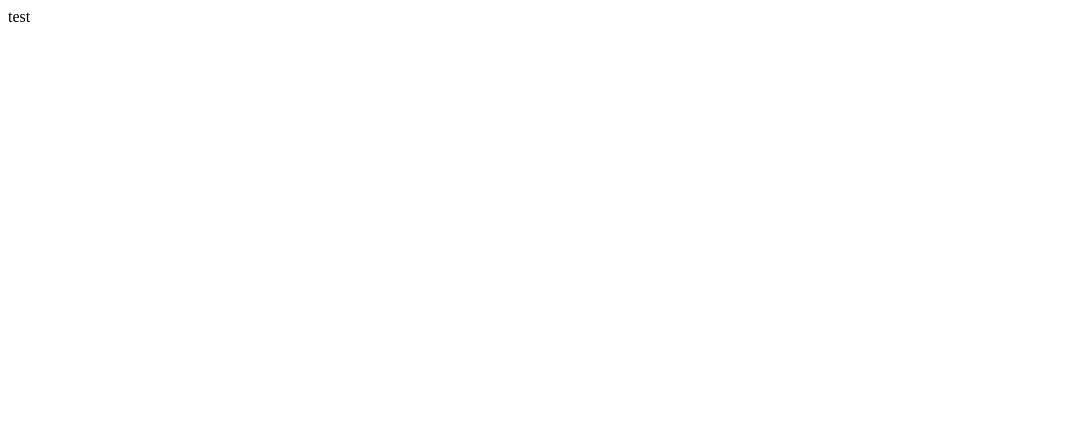
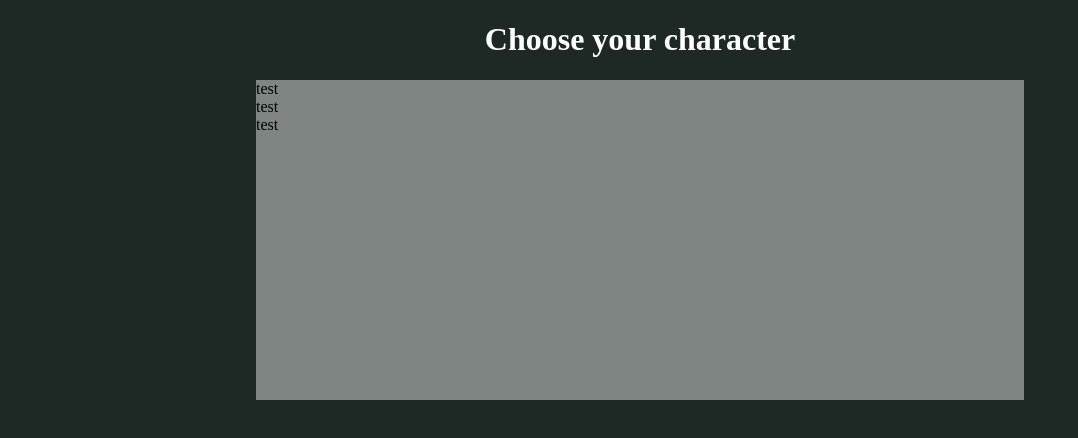
Before and after one commit to NicoDMTX/Game, a website: page public/index.html in a window 1280 px wide. Shown: the whole page, without its empty margins (0-1078 px from the left). Drawn offline with Linux system fonts and the light colour scheme.

Commit message:
adding all the files in public and adding new dependencies

```diff
--- a/package.json
+++ b/package.json
@@ -10,6 +10,7 @@
   "author": "",
   "license": "ISC",
   "dependencies": {
+    "axios": "^0.25.0",
     "body-parser": "^1.19.1",
     "express": "^4.17.2",
     "mongodb": "^4.3.1",
--- a/public/css/style.css
+++ b/public/css/style.css
@@ -1,4 +1,24 @@
 body {
-  background-color: burlywood;
+    background-color: #1E2824;
+    margin: 0%;
+    padding: 0%;
 }
-/*# sourceMappingURL=style.css.map */
+
+#title {
+    color: #FFFFFF;
+    text-align: center;
+}
+
+.container__character {
+    display: flex;
+    justify-content: center;
+    align-items: center;
+}
+
+.character__background {
+    display: flex;
+    flex-direction: column;
+    width: 60%;
+    height: 40vh;
+    background-color: #ffffff6e;
+}
--- a/public/css/style.scss
+++ /dev/null
@@ -1,3 +0,0 @@
-body {
-    background-color: burlywood;
-}
--- a/public/index.html
+++ b/public/index.html
@@ -5,8 +5,18 @@
     <meta http-equiv="X-UA-Compatible" content="IE=edge">
     <meta name="viewport" content="width=device-width, initial-scale=1.0">
     <title>Document</title>
+    <link rel="stylesheet" href="/css/style.css">
 </head>
 <body>
-    test
+    <h1 id="title">Choose your character</h1>
+    <div class="container__character">
+        <div class="character__background">
+            <div class="character__img">test</div>
+            <div class="character__name">test</div>
+            <div class="character__level">test</div>
+        </div>
+    </div>
+
+    <script src="/js/main.js" defer></script>
 </body>
 </html>
--- a/public/js/main.js
+++ b/public/js/main.js
@@ -1 +1,4 @@
-console.log('hop');
+const character = [];
+
+const res = await axios.get('http://localhost:3000/');
+const datas = res.data;
```
Also changed, not shown: db.js (added, +18 -0 lines), 2 other files.
